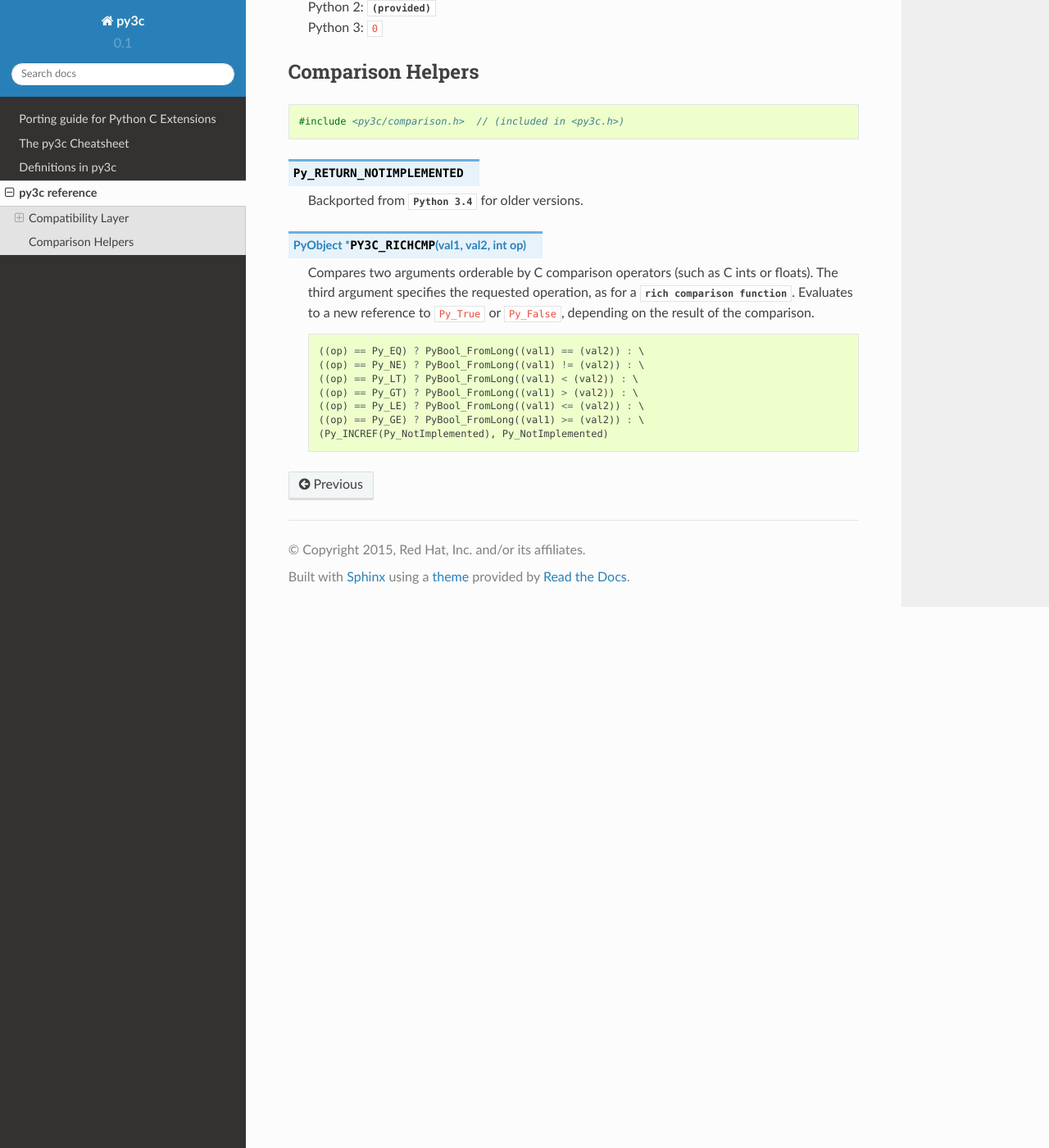
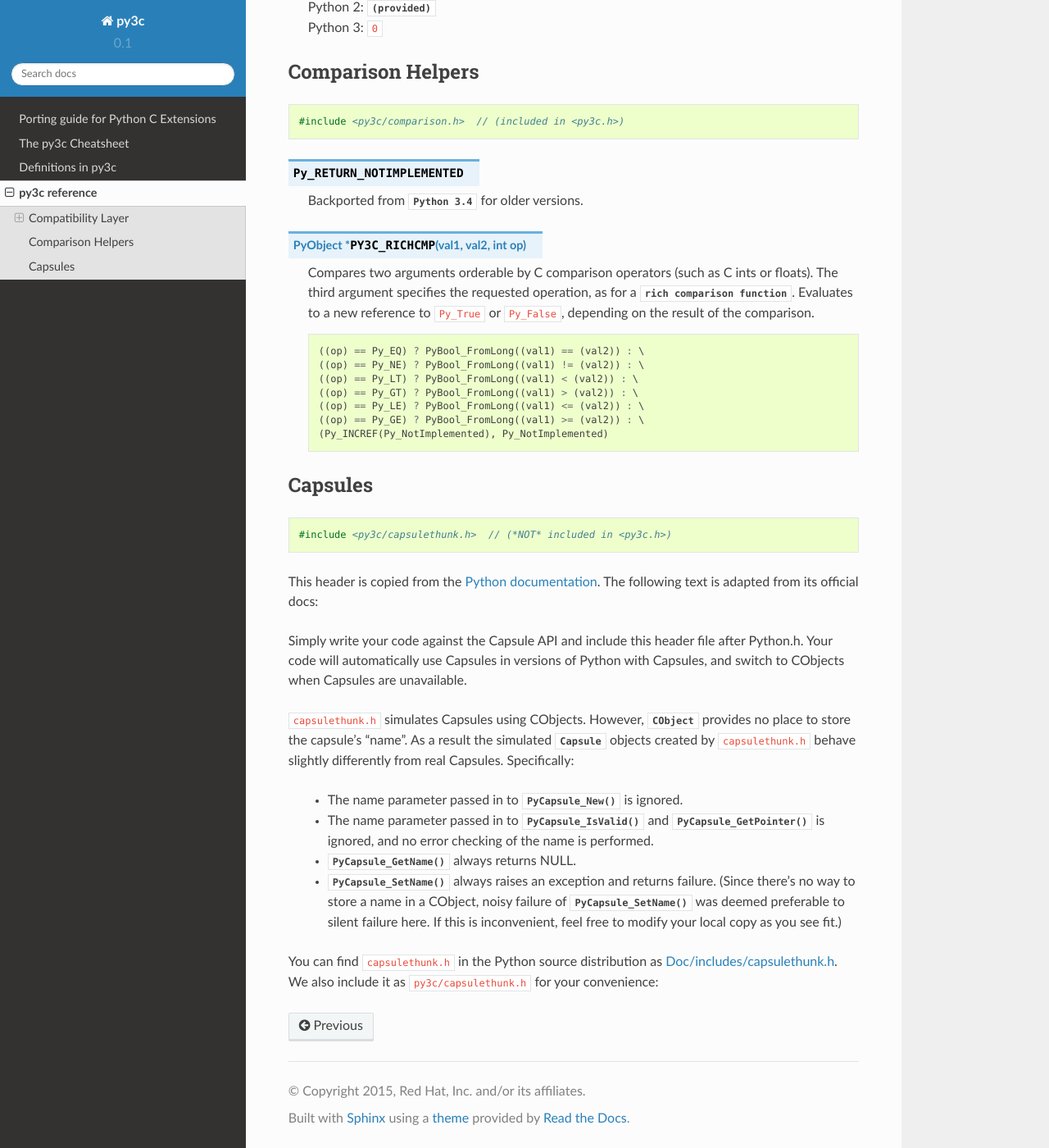
Before and after one commit to encukou/py3c, a Sphinx documentation site: the page built from doc/source/reference.rst, in a window 1280 px wide and 1400 px high, scrolled down 8969 px. Shown: the whole window at 82% size. Built offline with Sphinx 7.4.7 and the Read the Docs theme 2.0.0, drawn with Linux system fonts in a browser that asks for light colours.

Commit message:
Add capsulethunk.h from Python docs

```diff
--- a/README.rst
+++ b/README.rst
@@ -52,7 +52,8 @@ Contribute
 License
 -------
 
-The code is licensed under the MIT license.
+The code is licensed under the MIT license, except capsulethunk.h,
+which is (as part of Python documentation) available under the PSF license.
 The documentation is licensed under CC-BY-SA 3.0.
 
-See the files LICENSE.MIT and doc/LICENSE.CC-BY-SA-3.0.
+See the files LICENSE.MIT, LICENCE.PSF and doc/LICENSE.CC-BY-SA-3.0.
--- a/doc/source/reference.rst
+++ b/doc/source/reference.rst
@@ -485,3 +485,45 @@ Comparison Helpers
         ((op) == Py_LE) ? PyBool_FromLong((val1) <= (val2)) : \
         ((op) == Py_GE) ? PyBool_FromLong((val1) >= (val2)) : \
         (Py_INCREF(Py_NotImplemented), Py_NotImplemented)
+
+
+.. _capsulethunk:
+
+Capsules
+========
+
+::
+
+    #include <py3c/capsulethunk.h>  // (*NOT* included in <py3c.h>)
+
+This header is copied from the `Python documentation <https://docs.python.org/3/howto/cporting.html#cobject-replaced-with-capsule>`_.
+The following text is adapted from its official docs:
+
+Simply write your code against the Capsule API and include this header file
+after Python.h.
+Your code will automatically use Capsules in versions of Python with Capsules,
+and switch to CObjects when Capsules are unavailable.
+
+``capsulethunk.h`` simulates Capsules using CObjects.  However,
+:c:type:`CObject <py3:PyCObject>` provides no place to store the capsule's "name".
+As a result the simulated :c:type:`Capsule <py3:Capsule>` objects created by
+``capsulethunk.h`` behave slightly differently from real Capsules.  Specifically:
+
+  * The name parameter passed in to :c:func:`PyCapsule_New` is ignored.
+
+  * The name parameter passed in to :c:func:`PyCapsule_IsValid` and
+    :c:func:`PyCapsule_GetPointer` is ignored, and no error checking
+    of the name is performed.
+
+  * :c:func:`PyCapsule_GetName` always returns NULL.
+
+  * :c:func:`PyCapsule_SetName` always raises an exception and
+    returns failure.  (Since there's no way to store a name
+    in a CObject, noisy failure of :c:func:`PyCapsule_SetName`
+    was deemed preferable to silent failure here.  If this is
+    inconvenient, feel free to modify your local
+    copy as you see fit.)
+
+You can find :file:`capsulethunk.h` in the Python source distribution
+as `Doc/includes/capsulethunk.h <https://hg.python.org/cpython/file/default/Doc/includes/capsulethunk.h>`_.
+We also include it as ``py3c/capsulethunk.h`` for your convenience:
```
Also changed, not shown: doc/source/defs.rst (+7 -0 lines), doc/source/guide.rst (+12 -20 lines), 2 other files.
